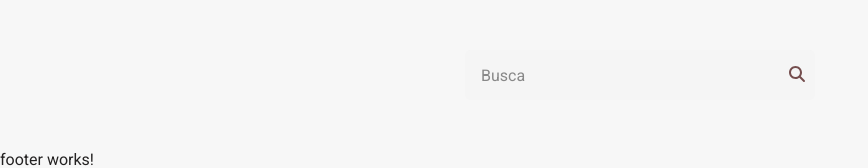
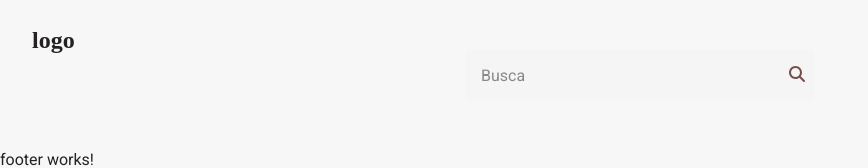
Before and after one commit to roberto-juniorjp/gen-coffee, an Angular app in the folder apps/frontend/: page / in a window 1280 px wide. Shown: the top 168 px of the page, without its empty margins (0-868 px from the left). Built offline with nearby package versions, Linux system fonts and the light colour scheme.

Commit message:
feat: add main logo component

```diff
--- a/apps/frontend/src/app/app.component.html
+++ b/apps/frontend/src/app/app.component.html
@@ -1,3 +1,4 @@
+<app-main-logo></app-main-logo>
 <app-header></app-header>
 <main>
   <router-outlet></router-outlet>
--- a/apps/frontend/src/app/app.component.ts
+++ b/apps/frontend/src/app/app.component.ts
@@ -2,11 +2,12 @@ import { Component } from '@angular/core';
 import { RouterOutlet } from '@angular/router';
 import { HeaderComponent } from "./core/components/header/header.component";
 import { FooterComponent } from "./core/components/footer/footer.component";
+import { MainLogoComponent } from "./core/components/main-logo/main-logo.component";
 
 @Component({
   selector: 'app-root',
   standalone: true,
-  imports: [RouterOutlet, HeaderComponent, FooterComponent],
+  imports: [RouterOutlet, HeaderComponent, FooterComponent, MainLogoComponent],
   templateUrl: './app.component.html',
   styleUrl: './app.component.scss'
 })
--- /dev/null
+++ b/apps/frontend/src/app/core/components/main-logo/main-logo.component.html
@@ -0,0 +1,3 @@
+<div class="logo-container">
+    <h2>logo</h2>
+</div>
--- /dev/null
+++ b/apps/frontend/src/app/core/components/main-logo/main-logo.component.scss
@@ -0,0 +1,10 @@
+:host {
+    position: absolute;
+    height: 80px;
+    left: 32px;
+    .logo-container {
+        height: 100%;
+        display: flex;
+        align-items: center;
+    }
+}
```
Also changed, not shown: apps/frontend/src/app/core/components/main-logo/main-logo.component.ts (added, +12 -0 lines), 1 other file (tests, documents, lock files or other folders).
